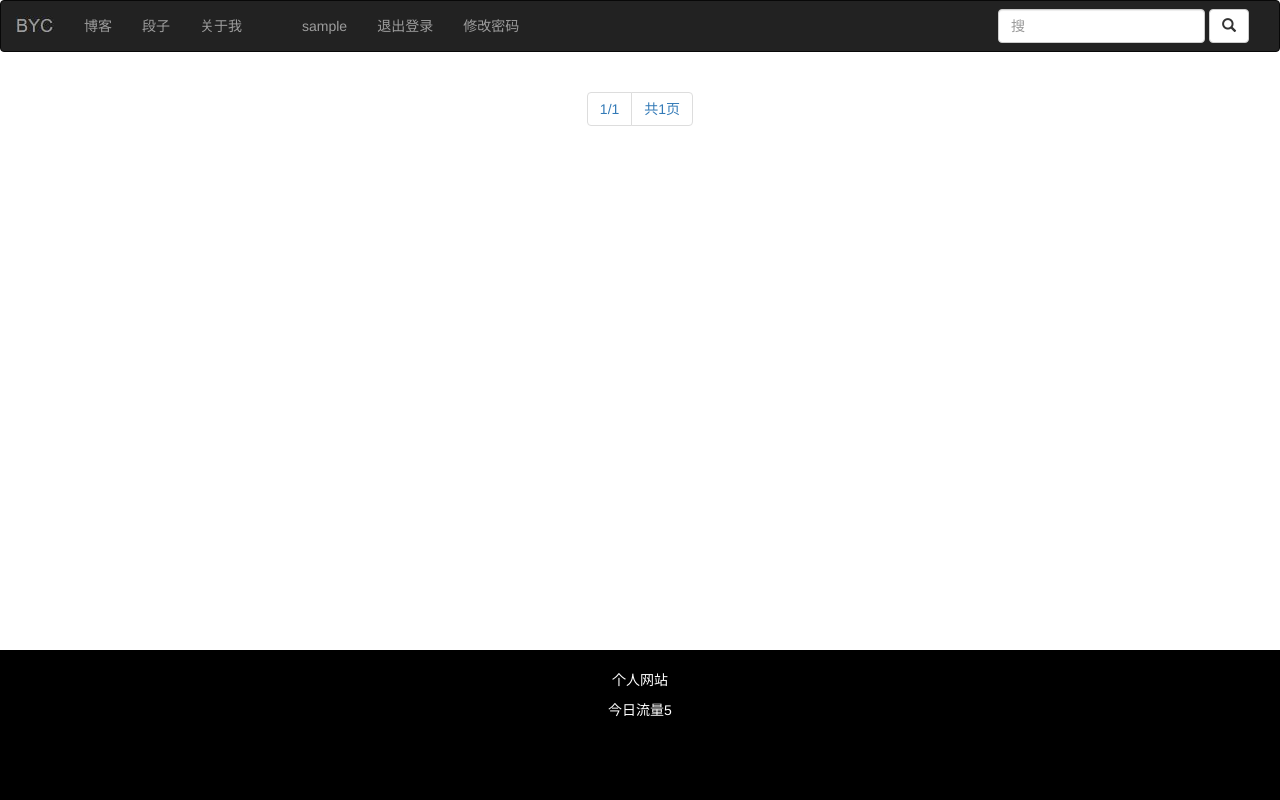
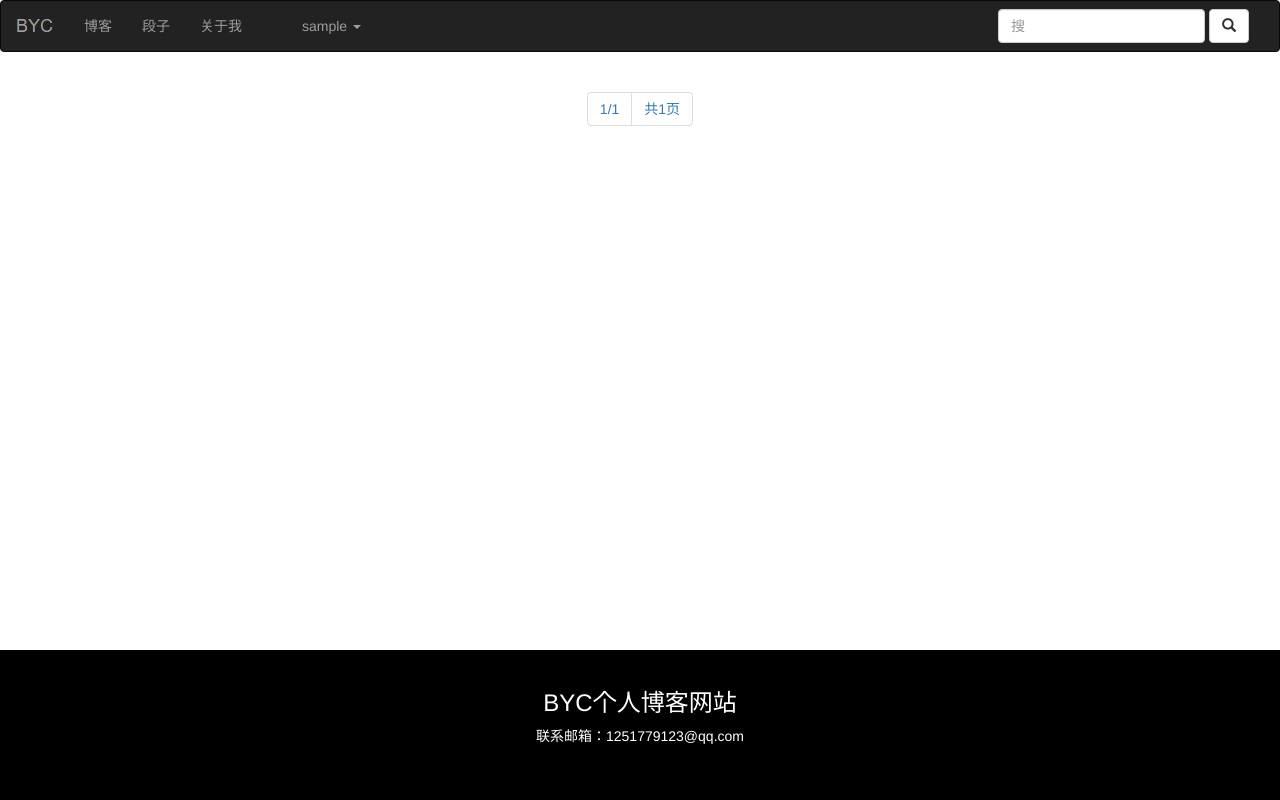
Before and after one commit to sky-boy777/blog, a Django app: page /duanzi/ in a window 1280 px wide. Run offline with Django 3.2, Linux system fonts and the light colour scheme; the visitor is signed in with stand-in values (Sample User, id 1); data that the repository does not hold is empty; parts of the project's set-up code (start-up, migrations or seed data) failed here and were passed over; some libraries are stand-ins or nearby versions.

Commit message:
添加ico图标,优化一些东西

```diff
--- a/blog/blog/blog/urls.py
+++ b/blog/blog/blog/urls.py
@@ -20,7 +20,7 @@ from django.conf import settings
 
 
 urlpatterns = [
-    path('admin/', admin.site.urls),  # 后台管理:byc_admin, qq1314
+    path('houtaiguanli666/', admin.site.urls),  # 后台管理:byc_admin, qq1314, 嗯，谁都不认识的后台管理路径
     path('mdeditor/', include('mdeditor.urls')),  # 富文本
     path('', include('blog_app.urls', namespace='blog_app')),  # 首页模块
     path('user/', include('user_app.urls', namespace='user_app')),  # 用户模块
--- a/blog/blog/blog_app/views.py
+++ b/blog/blog/blog_app/views.py
@@ -74,7 +74,7 @@ class DuanziView(View):
             duanzi.append(i)
 
         # 2、产生分页器
-        paginator = Paginator(duanzi, 5)  # 每页显示十条
+        paginator = Paginator(duanzi, 7)  # 每页显示十条
         # 获取页码
         page = request.GET.get('page', 1)
         pager = paginator.get_page(page)  # 请求的页
--- a/blog/blog/static/css/base.css
+++ b/blog/blog/static/css/base.css
@@ -18,3 +18,17 @@ body {
     }
 .red{ color: red; }
 .page { text-align:center; }
+
+.ul_down{
+            position: absolute;
+            z-index: 9999;
+            background-color: black;
+        }
+
+.li>ul{
+            display: none;
+        }
+
+.li:hover>ul{
+            display: block;
+        }
--- a/blog/blog/templates/blog_app/base.html
+++ b/blog/blog/templates/blog_app/base.html
@@ -1,10 +1,12 @@
 <!DOCTYPE html>
-{% load static %}  <!--加载静态文件css、js-->
+{% load static %}
+<!--加载静态文件css、js-->
 <html lang="en">
 
 <head>
     <meta charset="UTF-8">
     <meta name="viewport" content="width=device-width, initial-scale=1.0">
+    <link rel="shortcut icon" href="/static/images/favicon.ico" />
     <link rel="stylesheet" href="{% static 'bootstrap/bootstrap-3.3.7-dist/css/bootstrap.min.css' %}">
     <link rel="stylesheet" href="/static/css/normalize.css">
     <link rel="stylesheet" href="/static/css/base.css">
@@ -31,11 +33,22 @@
                     <li><a href="{% url 'blog_app:duanzi' %}">段子</a></li>
                     <li><a href="{% url 'blog_app:about' %}">关于我</a></li>
                     <li><a></a></li>
-                    {% if request.user.is_authenticated %} {# 是否登录 #}
-                    <li><a href="#">{{ request.user.username }}</a></li>
-                    <li><a href="{% url 'user_app:logout' %}">退出登录</a></li>
-                    <li><a href="{% url 'user_app:change_password' %}">修改密码</a></li>
+
+                    {# 已登录的情况 #}
+                    {% if request.user.is_authenticated %}
+                    <li class="li">
+                        <a href="#">{{ request.user.username }} <span class="caret"></span></a>
+                        <ul class="ul_down nav navbar-nav">
+                            <li><a href="{% url 'user_app:logout' %}">退出登录</a></li>
+                            <li><a href="{% url 'user_app:change_password' %}">修改密码</a></li>
+
+                            {% if request.user.is_superuser %}
+                            <li><a href="/houtaiguanli666/">后台管理</a></li>
+                            {% endif %}
+                        </ul>
+                    </li>
                     {% else %}
+                    {# 未登录的情况 #}
                     <li><a href="{% url 'user_app:login' %}">去登录</a></li>
                     <li><a href="{% url 'user_app:register' %}">注册</a></li>
                     {% endif %}
@@ -72,8 +85,17 @@
 
     <!--底部开始-->
     <div class="buttom">
-        <p>个人网站</p>
-        <p>今日流量5</p>
+        <h3>BYC个人博客网站</h3>
+        <div class="container">
+            <div class="row">
+                <div class="col-md-12">
+                    <p>联系邮箱：1251779123@qq.com</p>
+                </div>
+                <div class="col-md-6">
+                    <p></p>
+                </div>
+            </div>
+        </div>
     </div>
     <!--底部结束-->
 
--- a/blog/blog/templates/blog_app/duanzi.html
+++ b/blog/blog/templates/blog_app/duanzi.html
@@ -7,14 +7,7 @@
 {% endblock header %}
 
 
-
-
-
-
 {% block content %} {# 内容 #}
-
-{% load cache %}  {# 加载缓存 #}
-{% cache 10 'partail_cache' %}  {# 缓存开始 #}
 <div class="container">
   {% for content in pager.object_list %}
   <div class="row">
@@ -54,10 +47,7 @@
 
       {# 最后一页 #}
       <li><a href="/duanzi/?page={{ paginator.num_pages }}&keyword={{ keyword }}">共{{ paginator.num_pages }}页</a></li>
-
     </ul>
   </nav>
 </div>
-{% endcache %}  {# 缓存结束 #}
-
 {% endblock content %}
--- a/blog/blog/templates/blog_app/index.html
+++ b/blog/blog/templates/blog_app/index.html
@@ -1,6 +1,7 @@
 {% extends 'blog_app/base.html' %}      {# 加载父模板 #}
 
 {% block header %}  {# 头 #}
+<meta name="description" content="个人才华展示博客网站，python博客网站，scrapy，django，爬虫">
 <link rel="stylesheet" type="text/css" href="/static/css/index.css">
 <title>博客</title>
 {% endblock header %}
--- a/blog/blog/templates/user_app/change_password.html
+++ b/blog/blog/templates/user_app/change_password.html
@@ -41,7 +41,7 @@
                     <div class="red">{{ form.new_password.errors }}</div>
                   </div>
                   <button type="submit" class="btn btn-default">提交</button>
-                    <h1>{{ error }}</h1><h1>{{ ok }}</h1>
+                    <h1 class="red">{{ error }}{{ ok }}</h1>
                 </form>
               </div>
         </div>
```
Also changed, not shown: blog/blog/static/images/favicon.ico (added).
